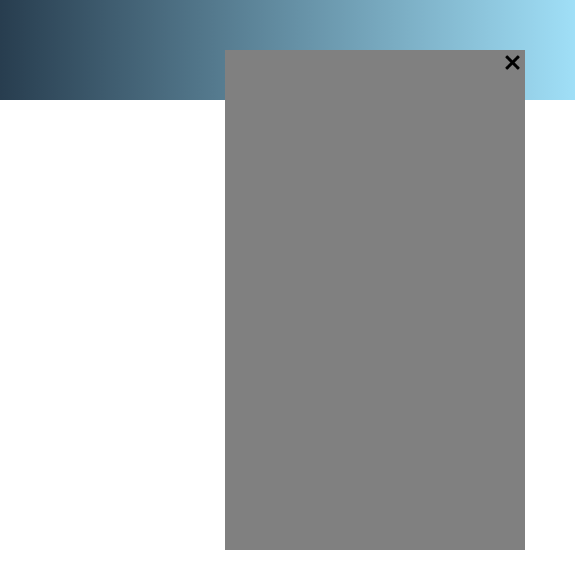
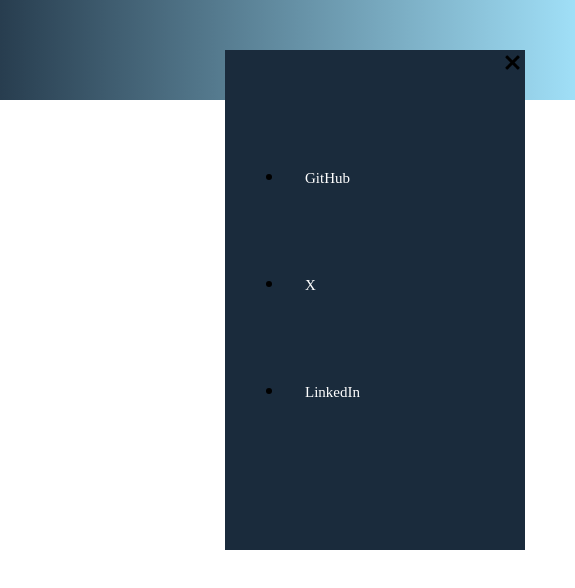
Before and after one commit to frlegionaire/Exo-Base-JS, a plain HTML site: page navBar js/index.html in a window 1280 px wide. Both pictures are taken after a click on the element 1255 px from the left and 50 px from the top of the page. Shown: the full height of the page, 705-1280 px from the left. Drawn offline with Linux system fonts and the light colour scheme.

Commit message:
ajout toggle

```diff
--- a/navBar js/index.html
+++ b/navBar js/index.html
@@ -18,8 +18,15 @@
                     <li><a href="https://fr.linkedin.com/in/valentin-vanhelle-408927289"> <img src="img/R.png"></a></li>
                 </ul>
                 <div class="imgburgers">
-                    <div class="cacher"></div>
-                    <div class="croix"></div>
+                    <div class="navMenuBurg">
+                        <div class="cacher"></div>
+                        <div class="croix"></div>
+                    </div>
+                    <ul class="titremenu">
+                        <li><a href="https://github.com/frlegionaire">GitHub</a></li>
+                        <li><a href="index.html">X</a></li>
+                        <li><a href="https://fr.linkedin.com/in/valentin-vanhelle-408927289">LinkedIn</a></li>
+                    </ul>
                </div>
 
         </nav>
--- a/navBar js/js.js
+++ b/navBar js/js.js
@@ -1,21 +1,27 @@
- const burger = document.querySelector('.cacher');
+//  const burger = document.querySelector('.cacher');
  const nav = document.querySelector('.navbar_header');
- const menuburger = document.querySelector('.imgburgers')
+ const menuburger = document.querySelector('.navMenuBurg')
+ const divburger = document.querySelector('.imgburgers')
 
- burger.addEventListener('click', () => {
-    menuburger.classList.add('menuderoulant');
-    nav.classList.add('navbarHeader');
-    nav.classList.remove('navbar_header');
-    menuburger.classList.add('bidule');
+//  burger.addEventListener('click', () => {
+//     menuburger.classList.add('menuderoulant');
+//     nav.classList.add('navbarHeader');
+//     nav.classList.remove('navbar_header');
+//     menuburger.classList.add('bidule');
+//  });
+
+ menuburger.addEventListener('click', () => {
+    divburger.classList.toggle('menuderoulant');
+    nav.classList.toggle('navbarHeader');
+    menuburger.classList.toggle('bidule');
  });
 
-const croix = document.querySelector('.croix');
 
-croix.addEventListener('click', () => {
-    menuburger.classList.remove('menuderoulant');
-    nav.classList.remove('navbarHeader');
-    nav.classList.add('navbar_header');
-    menuburger.classList.remove('bidule');
-})
+// const croix = document.querySelector('.croix');
 
-console.log(burger.className);
+// croix.addEventListener('click', () => {
+//     menuburger.classList.remove('menuderoulant');
+//     nav.classList.remove('navbarHeader');
+//     nav.classList.add('navbar_header');
+//     menuburger.classList.remove('bidule');
+// })
--- a/navBar js/styles.css
+++ b/navBar js/styles.css
@@ -83,10 +83,28 @@ html, body {
     display: none;
 }
 
+.navbar_header .titremenu{
+    display: none;
+}
+.navbarHeader .croix {
+    display: flex;
+}
+
+.navbarHeader .titremenu{
+    display: flex;
+    flex-direction: column;
+    justify-content: space-evenly;
+    gap: 50px;
+    position: absolute;
+    top: 20%;
+    left: 20%;
+    font-size: 20px;
+}
+
  .menuderoulant {
     height: 500px;
     width: 300px;
-    background-color: grey;
+    background-color: #1A2B3C;
     position: relative;
     top: 250px;
     right: 50px;
@@ -143,7 +161,7 @@ nav ul li a img {
     width: 50px;
 }
 nav ul li a:hover {
-    color: blue; /* Couleur de fond au survol */
+    color: #A0DFF7; /* Couleur de fond au survol */
 }
 
 footer{
```
